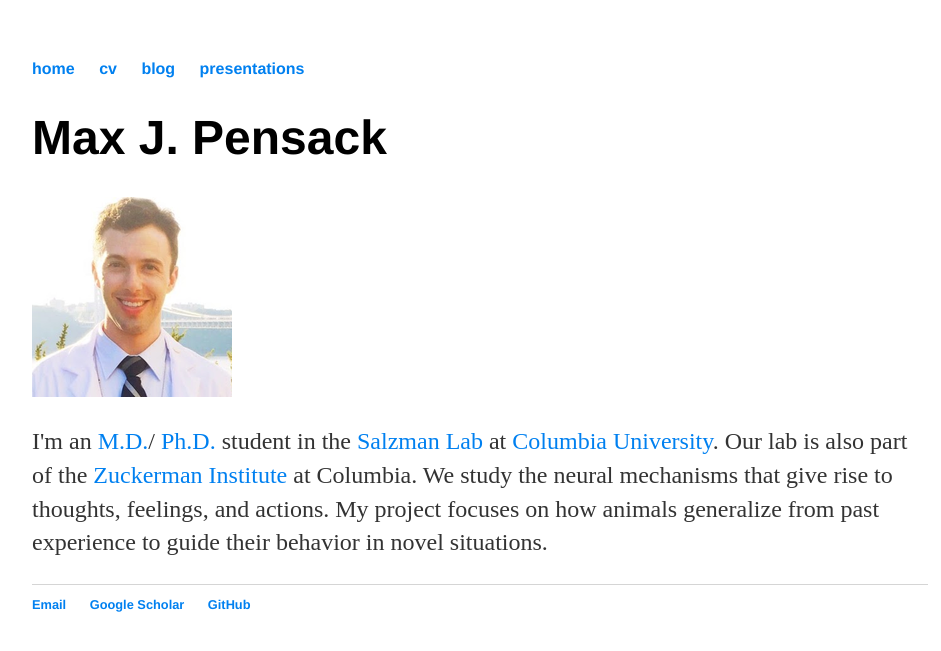
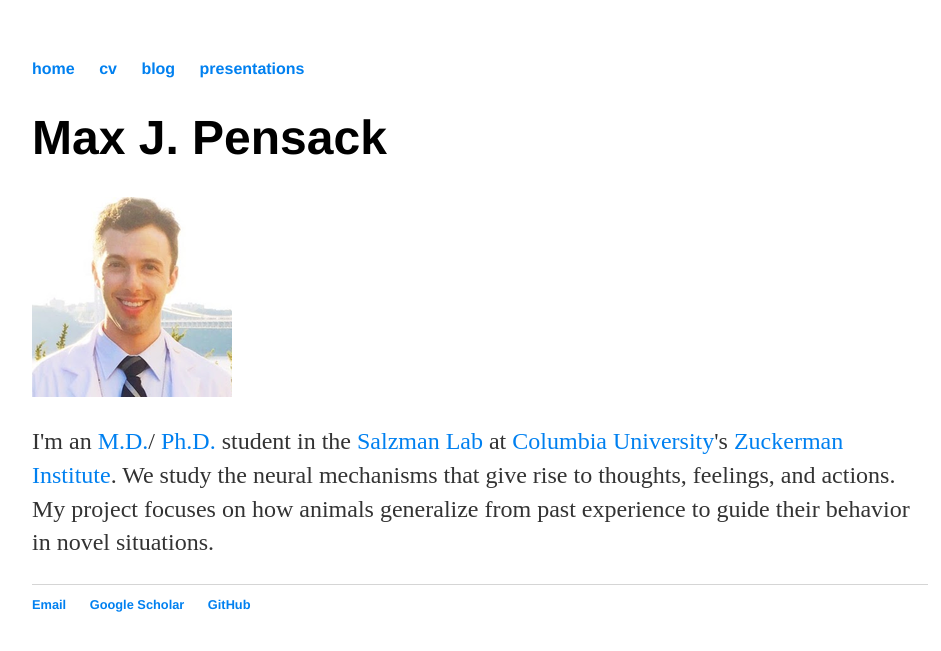
Before and after one commit to maxpensack/maxpensack.github.io, a Jekyll site: the page built from index.html, in a window 1280 px wide. Shown: the top 651 px of the page, without its empty margins (160-1101 px from the left). Built offline with Jekyll 4.4.1, drawn with Linux system fonts in a browser that asks for light colours.

Commit message:
Update index.html

```diff
--- a/index.html
+++ b/index.html
@@ -7,5 +7,5 @@
 
 	<img src="headshot.jpg" alt="Max J. Pensack">
 
-	<p>I'm an <a href="https://www.vagelos.columbia.edu/">M.D.</a>/ <a href="https://www.neurosciencephd.columbia.edu/">Ph.D.</a> student in the <a href="https://salzmanlab.neuroscience.columbia.edu">Salzman Lab</a> at <a href="http://columbia.edu">Columbia University</a>. Our lab is also part of the <a href="https://zuckermaninstitute.columbia.edu/">Zuckerman Institute</a> at Columbia. We study the neural mechanisms that give rise to  thoughts, feelings, and actions. My project focuses on how animals generalize from past experience to guide their behavior in novel situations.</p>
+	<p>I'm an <a href="https://www.vagelos.columbia.edu/">M.D.</a>/ <a href="https://www.neurosciencephd.columbia.edu/">Ph.D.</a> student in the <a href="https://salzmanlab.neuroscience.columbia.edu">Salzman Lab</a> at <a href="http://columbia.edu">Columbia University</a>'s <a href="https://zuckermaninstitute.columbia.edu/">Zuckerman Institute</a>. We study the neural mechanisms that give rise to  thoughts, feelings, and actions. My project focuses on how animals generalize from past experience to guide their behavior in novel situations.</p>
 </div><!-- /.blurb -->
```
